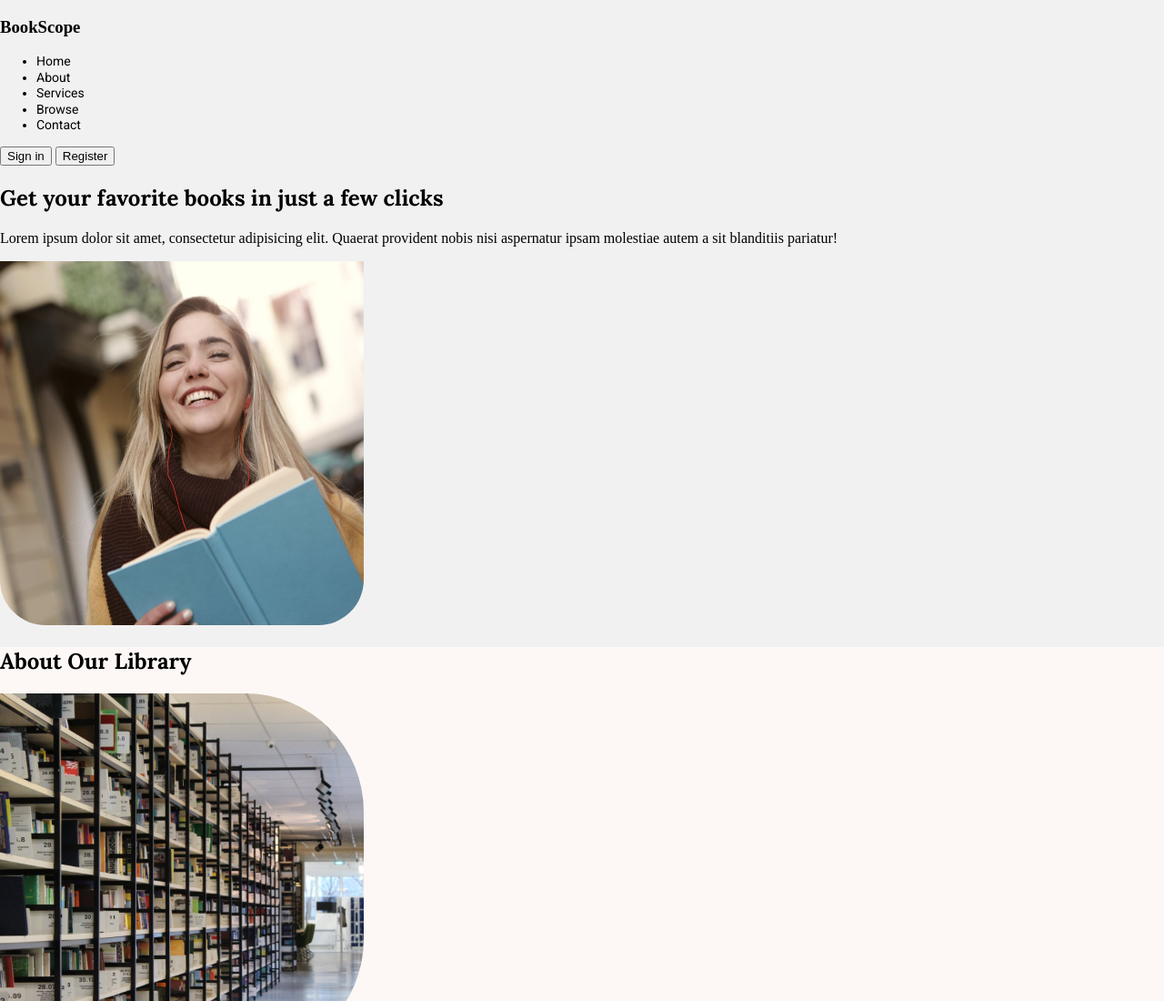
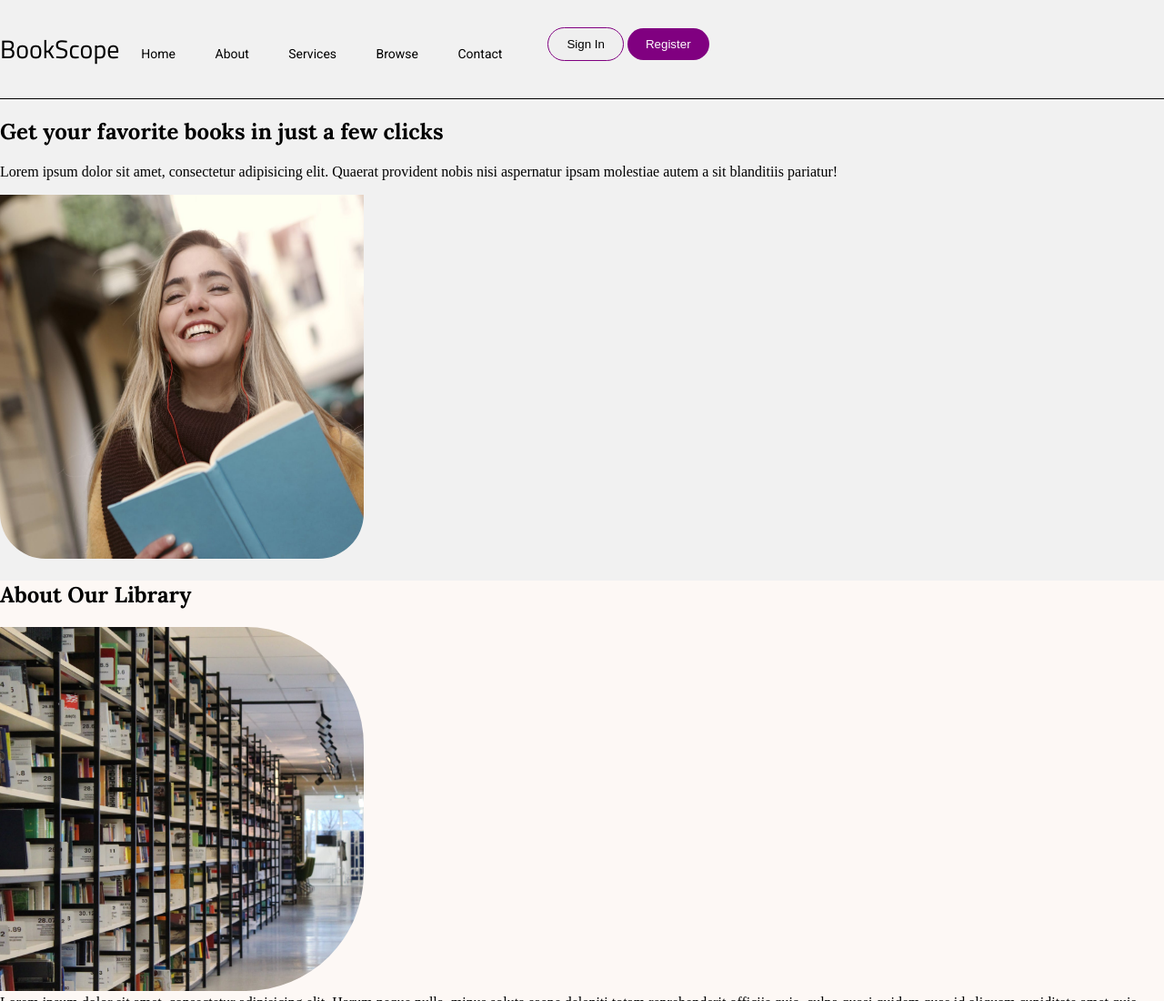
Before and after one commit to bbtunde-git/Frontend-Project, a plain HTML site: page index.html in a window 1280 px wide. Shown: the top 1100 px of the page at 91% size. Drawn offline with nearby package versions, Linux system fonts and the light colour scheme.

Commit message:
Initial CSS

```diff
--- a/index.html
+++ b/index.html
@@ -31,8 +31,8 @@
             <li>Browse</li>
             <li>Contact</li>
         </ul>
-        <div>
-            <button class="sign_in">Sign in</button>
+        <div class="header-button">
+            <button class="sign-in">Sign In</button>
             <button class="register">Register</button>
         </div>
     </header>
--- a/style.css
+++ b/style.css
@@ -1,15 +1,53 @@
+@import url('https://fonts.googleapis.com/css2?family=Cairo:wght@200;400&family=Lora:wght@700&family=Roboto&display=swap');
+
 body {
     margin: 0;
     padding: 0;
     background-color: #F1F1F1;
 }
-/* .logo {
+.header {
+    position: relative;
+    margin: 0;
+    padding: 0;
+    border-bottom: 1px solid black;
+    /* background-color: aquamarine; */
+}
+.header .menu_list {
+    margin: 0;
+    padding: 0;
+    list-style: none;
+    display: inline-block;
+}
+.header .menu_list li {
+    display: inline;
+    margin: 20px;
+}
+.header_logo {
+    display: inline-block;
+}
+.logo {
     font-family: 'Cairo';
-    font-style: normal;
     font-weight: 400;
-    font-size: 32px;
+    font-size: 28px;
     color: #000000;
-} */
+}
+.header .header-button {
+    position: absolute;
+    display:inline;
+    margin: 30px;
+}
+.sign-in {
+    border: 1px solid purple;
+    border-radius: 50px;
+    padding: 10px 20px;
+}
+.register {
+    border: none;
+    background-color: purple;
+    border-radius: 50px;
+    padding: 10px 20px;
+    color: white;
+}
 .menu_list {
     font-family: 'Roboto';
     font-style: normal;
@@ -17,6 +55,13 @@ body {
     font-size: 14px;
     line-height: 125%;
 }
+
+
+
+
+
+
+
 .hero .hero_content h2 {
     font-family: lora;
 }
```
